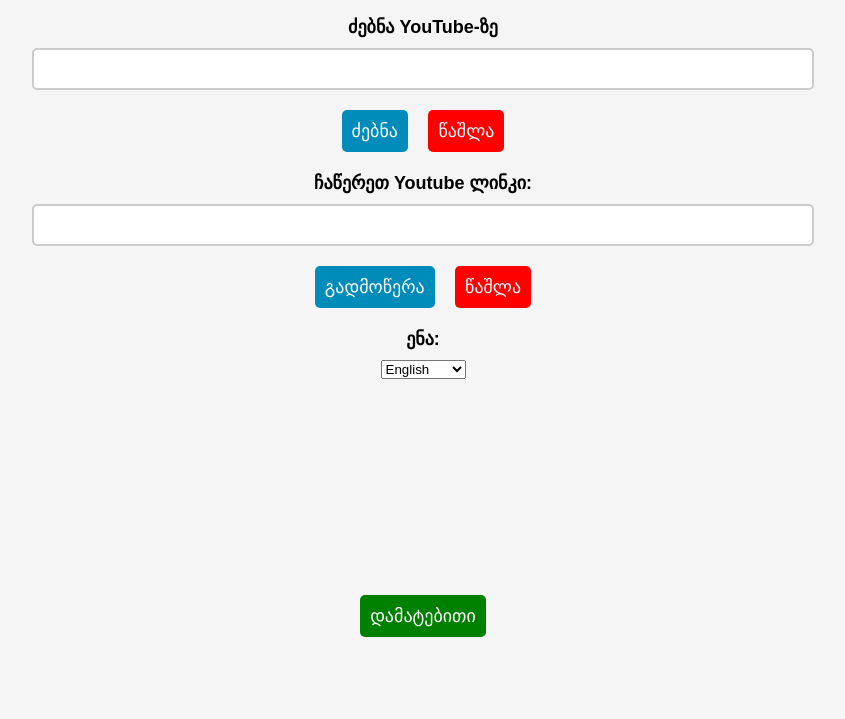
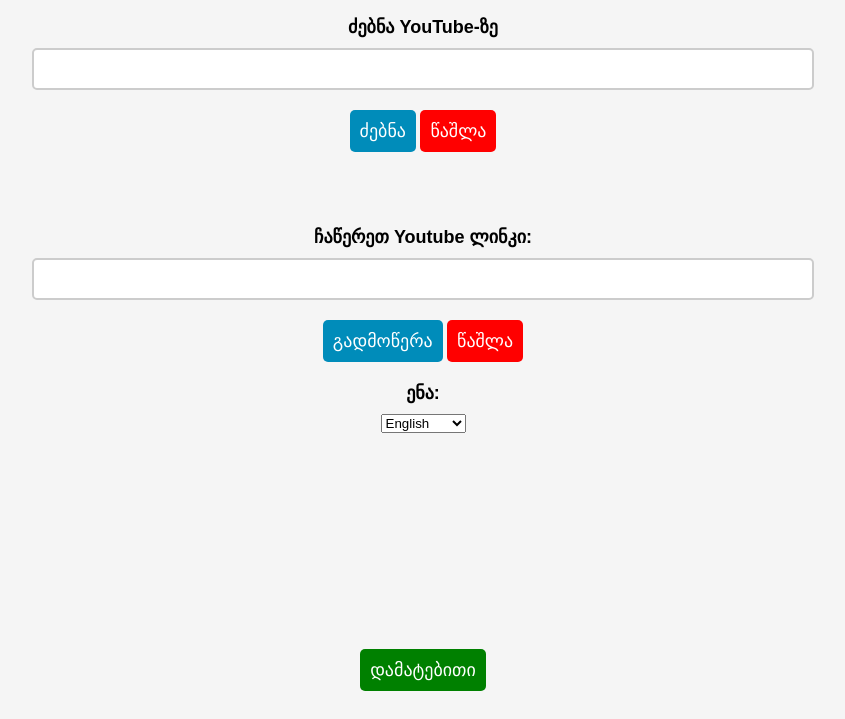
Before and after one commit to Makrine/YTD, a plain HTML site: page index.html in a window 1280 px wide. Shown: the part 147-866 px from the top of the page, without its empty margins (217-1062 px from the left). Before the commit the page ends 812 px from the top, so only its background shows below. Drawn offline with nearby package versions, Linux system fonts and the light colour scheme.

Commit message:
Update index.html

```diff
--- a/index.html
+++ b/index.html
@@ -33,7 +33,7 @@
   <label for="prompt" id="search-prompt">Enter Youtube Link:</label>
   <input type="text" id="prompt">
   <br>
-<button onclick="searchVideos()" id="search">ძებნა</button>&emsp;
+<button onclick="searchVideos()" id="search">ძებნა</button>
 <button onclick="resetSearch()" id="reset">წაშლა</button>
 <div id="results"></div>
 
@@ -49,10 +49,10 @@
   });
 </script>
 
-
+<br><br><br>
   <label for="link" id="eneter-link">Enter Youtube Link:</label>
   <input type="text" id="link" name="link"><br>
-  <button onclick="getVideoInfo_and_downlaod()" id="download">გადმოწერა</button>&emsp;
+  <button onclick="getVideoInfo_and_downlaod()" id="download">გადმოწერა</button>
   <button onclick="reset()" id="reset2">წაშლა</button>
   <script>
     const inputField2 = document.getElementById("link");
```
